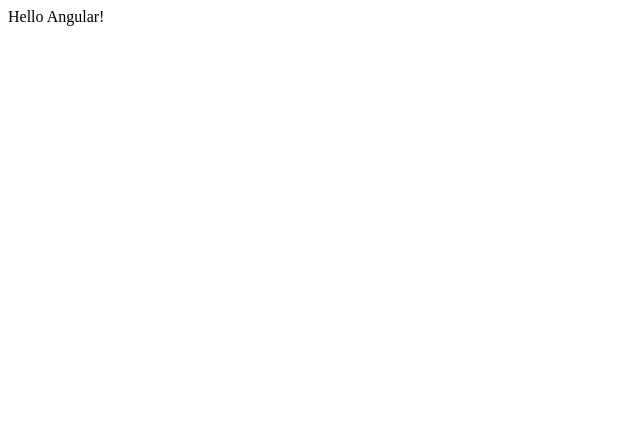
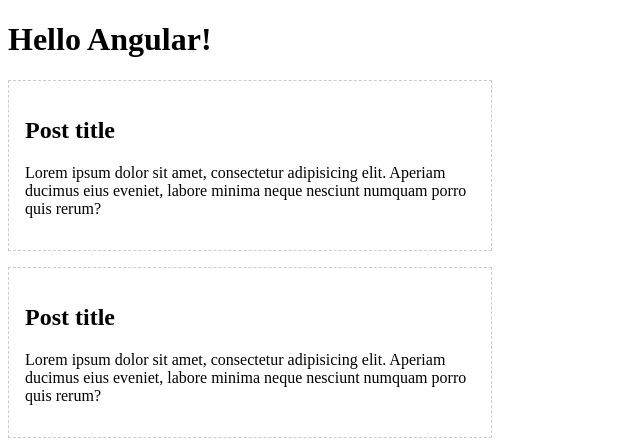
Before and after one commit to SergeySolod/AngularPosts, an Angular app: page / in a window 1280 px wide. Shown: the top 444 px of the page, without its empty margins (0-640 px from the left). Built offline with nearby package versions, Linux system fonts and the light colour scheme.

Commit message:
Change post component

```diff
--- a/src/app/app.component.html
+++ b/src/app/app.component.html
@@ -1 +1,4 @@
-<div>Hello Angular!</div>
+<h1>Hello Angular!</h1>
+
+<app-post></app-post>
+<app-post></app-post>
--- /dev/null
+++ b/src/app/post/post.component.html
@@ -0,0 +1,7 @@
+<div class="post">
+    <h2>
+        Post title
+    </h2>
+    <p>Lorem ipsum dolor sit amet, consectetur adipisicing elit. Aperiam ducimus eius eveniet, labore minima neque
+        nesciunt numquam porro quis rerum?</p>
+</div>
--- /dev/null
+++ b/src/app/post/post.component.scss
@@ -0,0 +1,6 @@
+.post {
+  width: 450px;
+  border: 1px dashed #ccc;
+  padding: 1rem;
+  margin-bottom: 1rem;
+}
```
Also changed, not shown: src/app/app.module.ts (+9 -6 lines), src/app/post/post.component.ts (+8 -0 lines).
